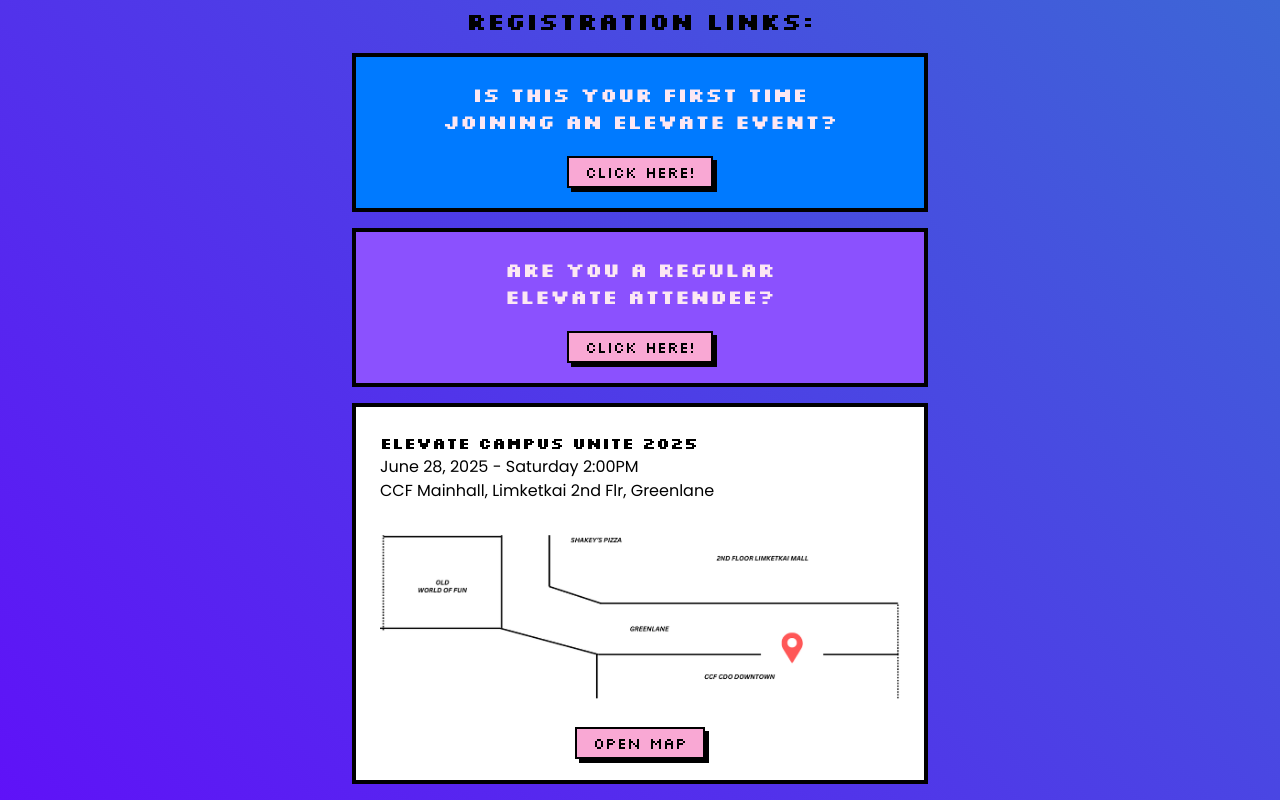
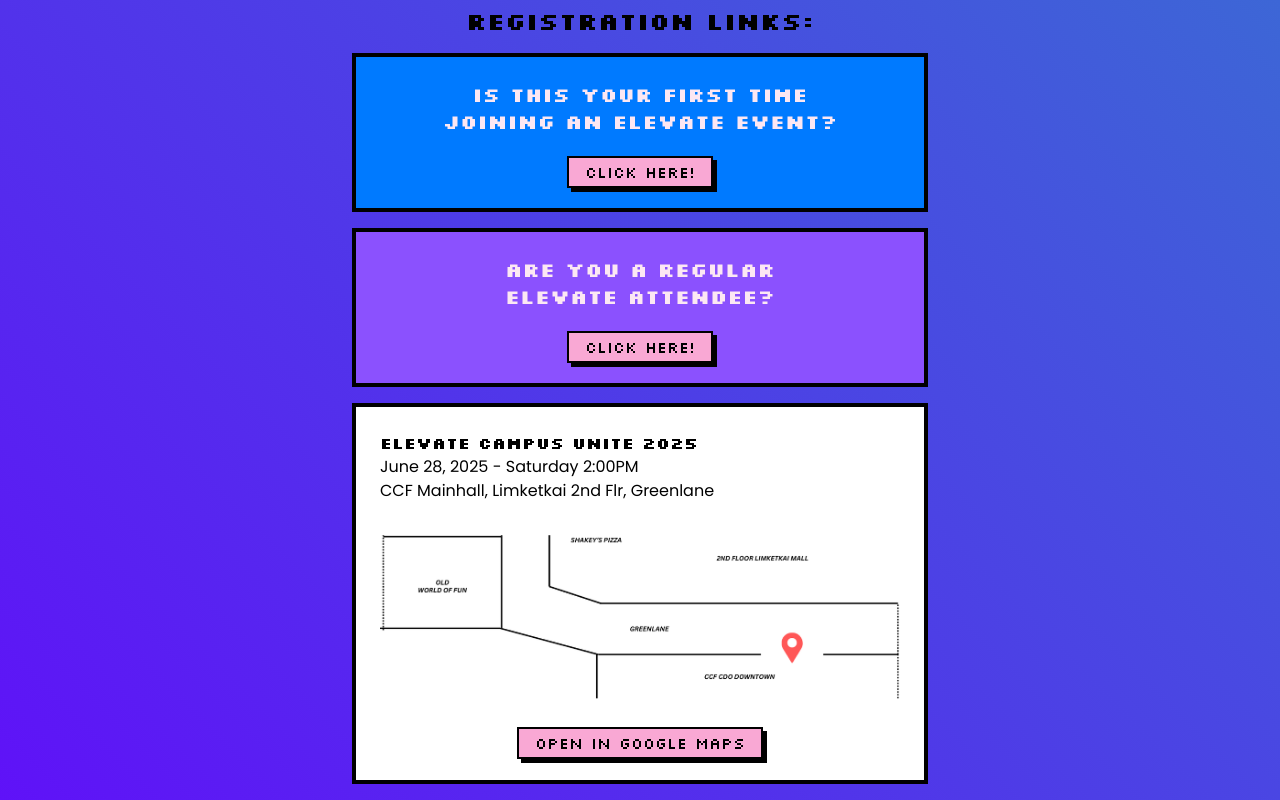
Before and after one commit to emeraldelnas/campusunite-cdolinks, an Angular app: page / in a window 1280 px wide. Shown: the part 605-1405 px from the top of the page. Built offline with nearby package versions, Linux system fonts and the light colour scheme.

Commit message:
refactor: change button text

```diff
--- a/src/app/app.component.html
+++ b/src/app/app.component.html
@@ -38,7 +38,7 @@
 
     <div class="text-center mt-8">
       <a href="https://maps.app.goo.gl/pAHrisQxRrxz72TB8" class="w-full bg-pink-300 border-2 border-black px-4 py-1 text-black shadow-[4px_4px_0_0_black] hover:brightness-110 font-pixel">
-        Open Map
+        Open in Google Maps
       </a>
     </div>
   </div>
```
